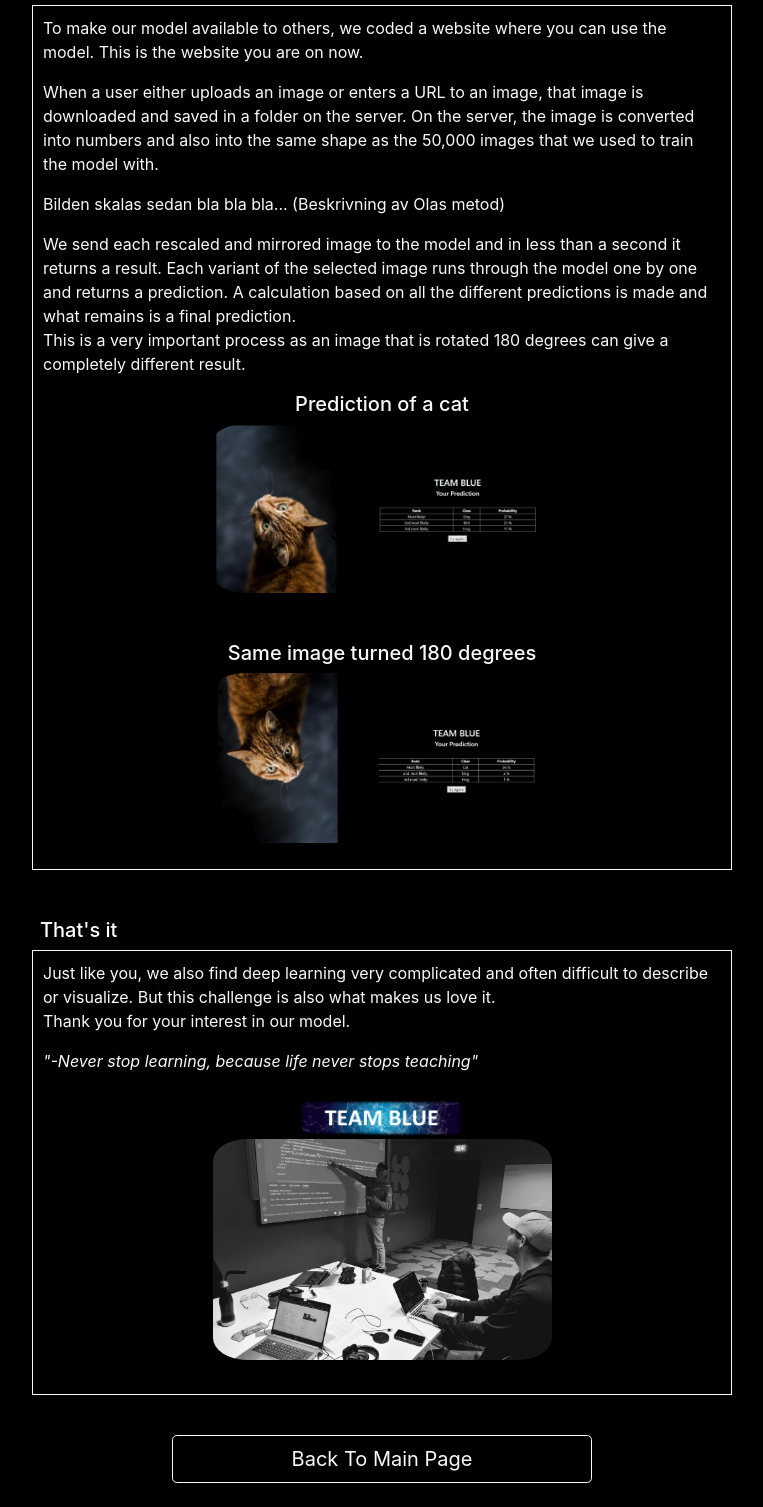
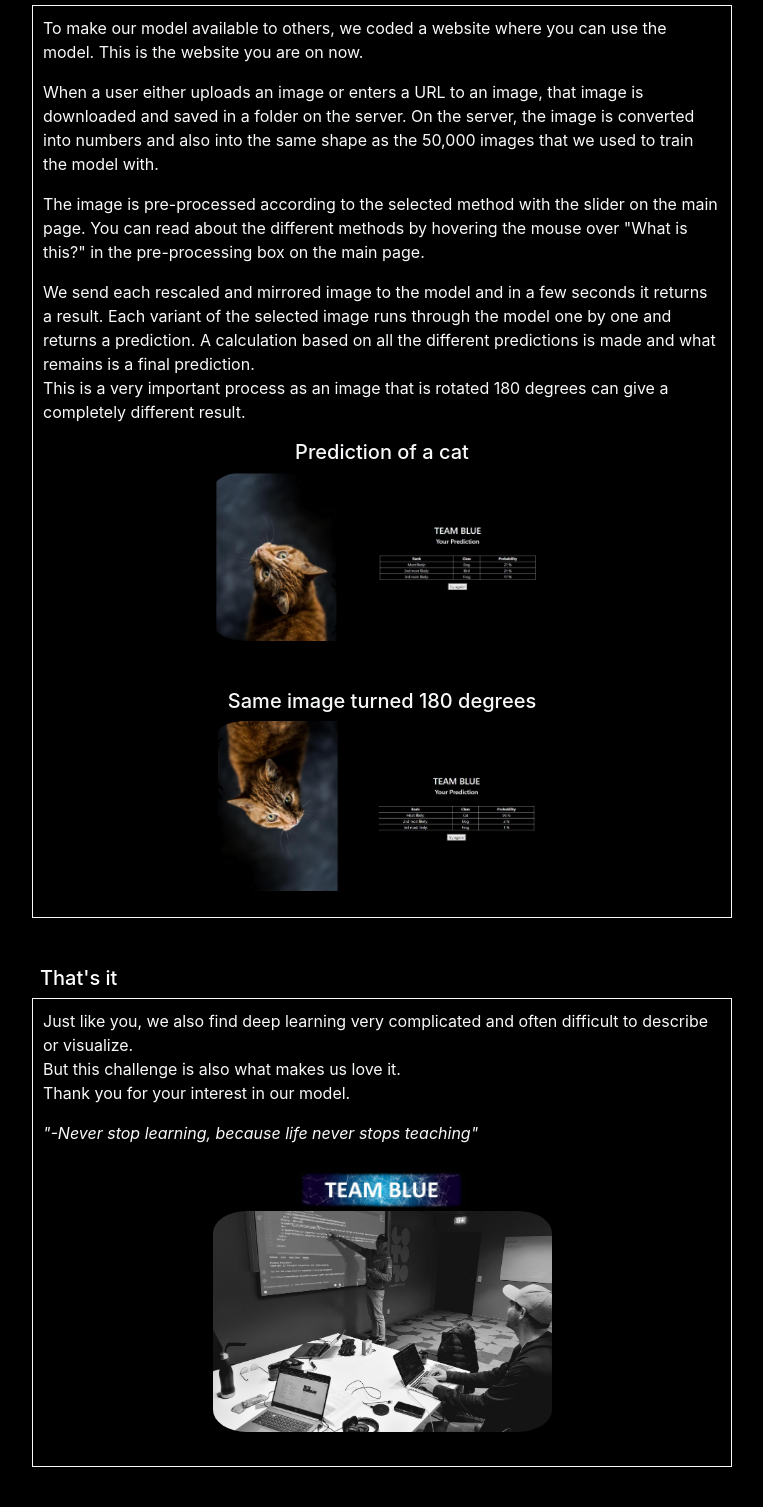
Before and after one commit to roxxuz/blue-ml-predict, a Flask app: page /howItWasDone in a window 1280 px wide. Shown: the part 2988-4495 px from the top of the page, without its empty margins (258-1021 px from the left). Before the commit the page ends 4471 px from the top, so only its background shows below. Run offline with Flask 2, Linux system fonts and the light colour scheme.

Commit message:
Edit HowItWasDone
small edit in HowItWasDone

```diff
--- a/templates/how-it-was-done.html
+++ b/templates/how-it-was-done.html
@@ -140,11 +140,14 @@
                 into the same shape as the 50,000 images that we used to train the model with.
             </p>
             <p>
-                Bilden skalas sedan bla bla bla... (Beskrivning av Olas metod)
+                The image is pre-processed according to the selected method with
+                the slider on the main page. You can read about the
+                different methods by hovering the mouse over "What is this?"
+                in the pre-processing box on the main page.
             </p>
             <p>
-                We send each rescaled and mirrored image to the model and in less than a
-                second it returns a result. Each variant of the selected image runs
+                We send each rescaled and mirrored image to the model and in a few seconds
+                it returns a result. Each variant of the selected image runs
                 through the model one by one and returns a prediction. A calculation based on all
                 the different predictions is made and what remains is a final prediction.<br>
                 This is a very important process as an image that is rotated 180 degrees can
@@ -161,7 +164,8 @@
         <section style="text-align:left; padding:10px;" class="text-light border border-light">
             <p>
                 Just like you, we also find deep learning very complicated and often difficult
-                to describe or visualize. But this challenge is also what makes us love it.<br>
+                to describe or visualize. <br>
+                But this challenge is also what makes us love it.<br>
                 Thank you for your interest in our model.
             </p>
             <p>
```
